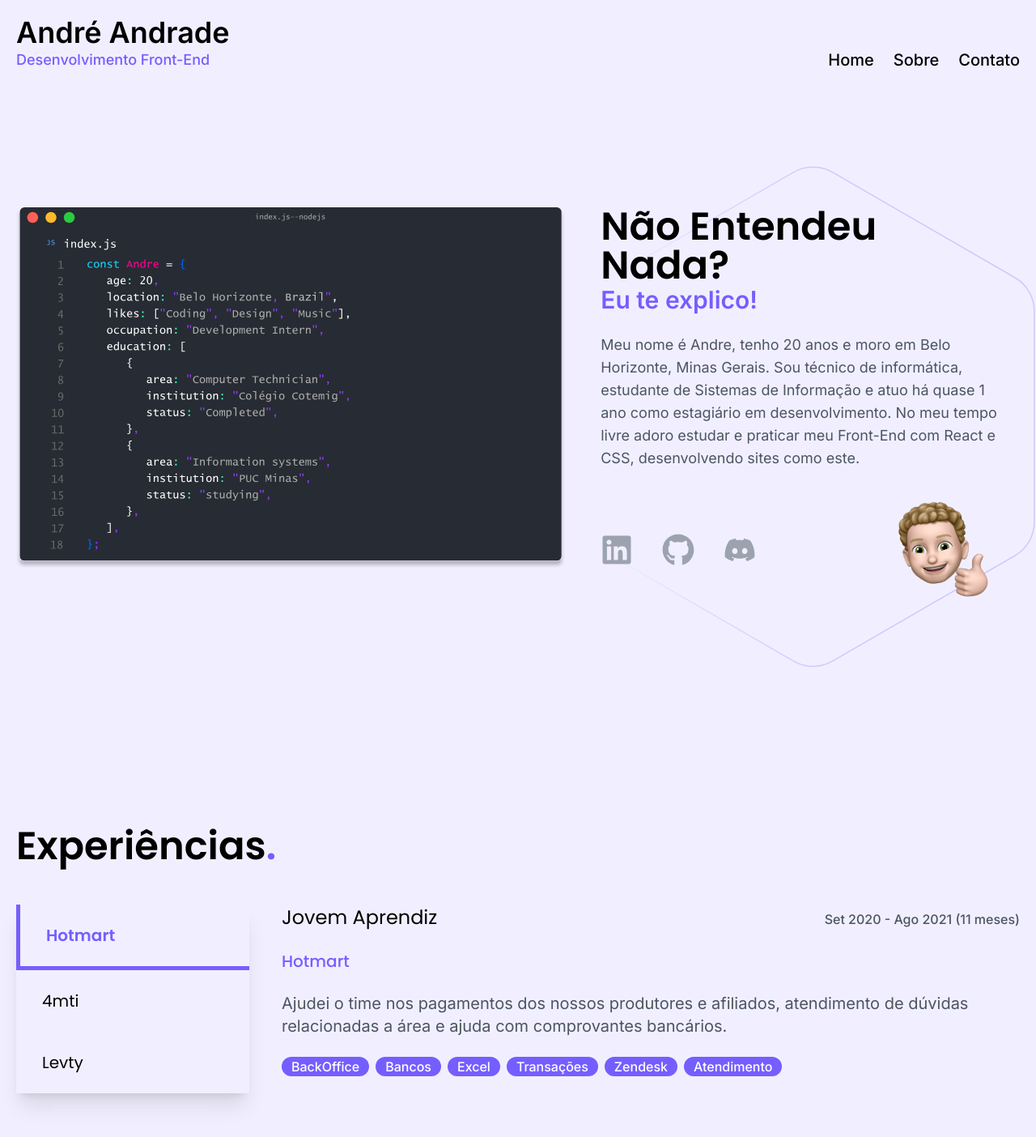
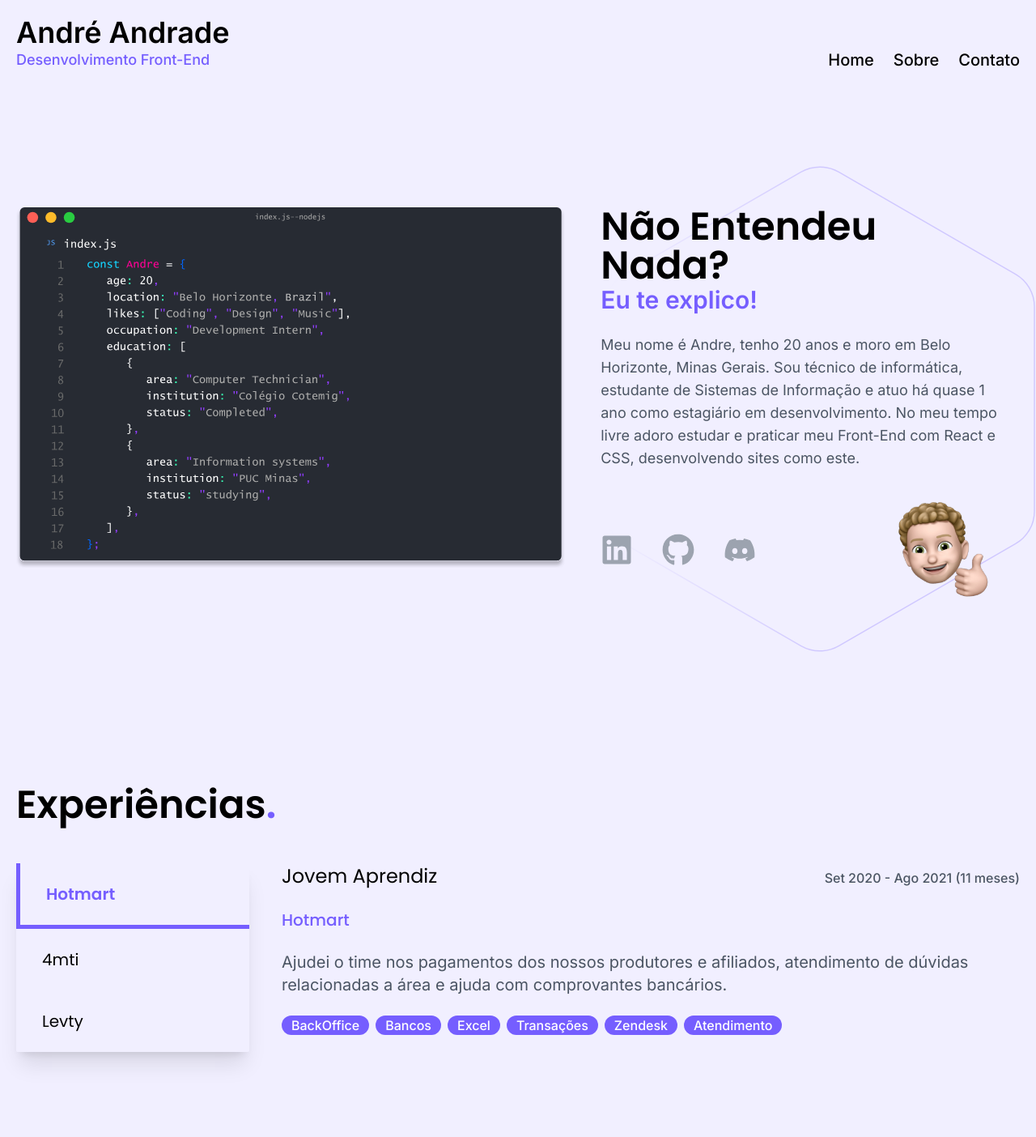
Before and after one commit to andrecandrad/Next-andrecandrad, a Next.js app: page / in a window 1280 px wide. Shown: the top 1404 px of the page at 81% size. Built offline with nearby package versions, Linux system fonts and the light colour scheme.

Commit message:
Consertando espaço entre seções

```diff
--- a/components/Hero.jsx
+++ b/components/Hero.jsx
@@ -6,11 +6,11 @@
 const Hero = () => {
   return (
     <section className="polygon w-full py-8 lg:mt-24">
-      <main className="cont row grid grid-cols-2 grid-rows-3 lg:grid-cols-9 lg:grid-rows-1 lg:gap-6">
+      <main className="cont row grid grid-cols-2 grid-rows-4 lg:grid-cols-9 lg:grid-rows-1 lg:gap-6">
         <section className="col-span-5 row-span-1">
           <Terminal />
         </section>
-        <section className="col-span-4 row-span-4 mt-8 h-full w-full px-5 text-center lg:mt-0 lg:text-left">
+        <section className="col-span-4 row-span-3 mt-8 h-full w-full px-5 text-center lg:mt-0 lg:text-left">
           <h1 className="font-Poppins text-3xl font-semibold sm:text-5xl">
             Não Entendeu Nada?
           </h1>
--- a/components/Section.jsx
+++ b/components/Section.jsx
@@ -66,7 +66,7 @@
   let isSelectedJob = null;
 
   return (
-    <section className="mb-36 mt-36 w-full py-8">
+    <section className="mt-28 mb-36 w-full py-8">
       <div className="cont">
         <h1 className="mb-12 font-Poppins text-3xl font-semibold sm:text-5xl">
           Experiências
```
